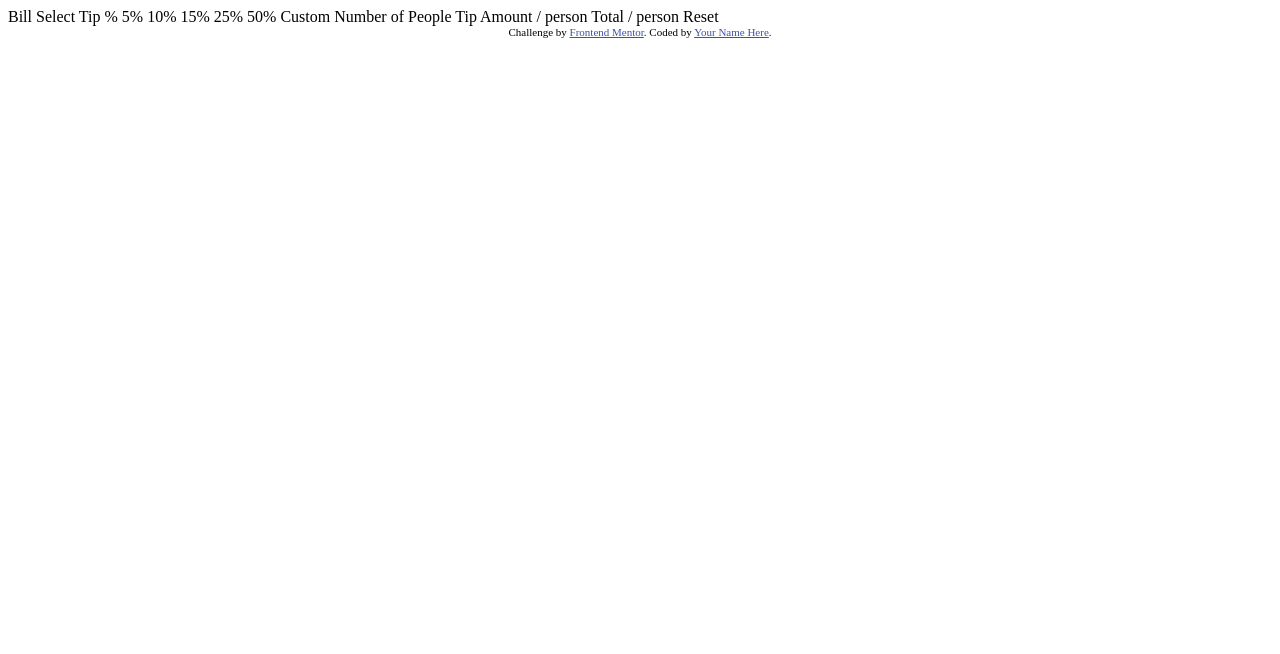
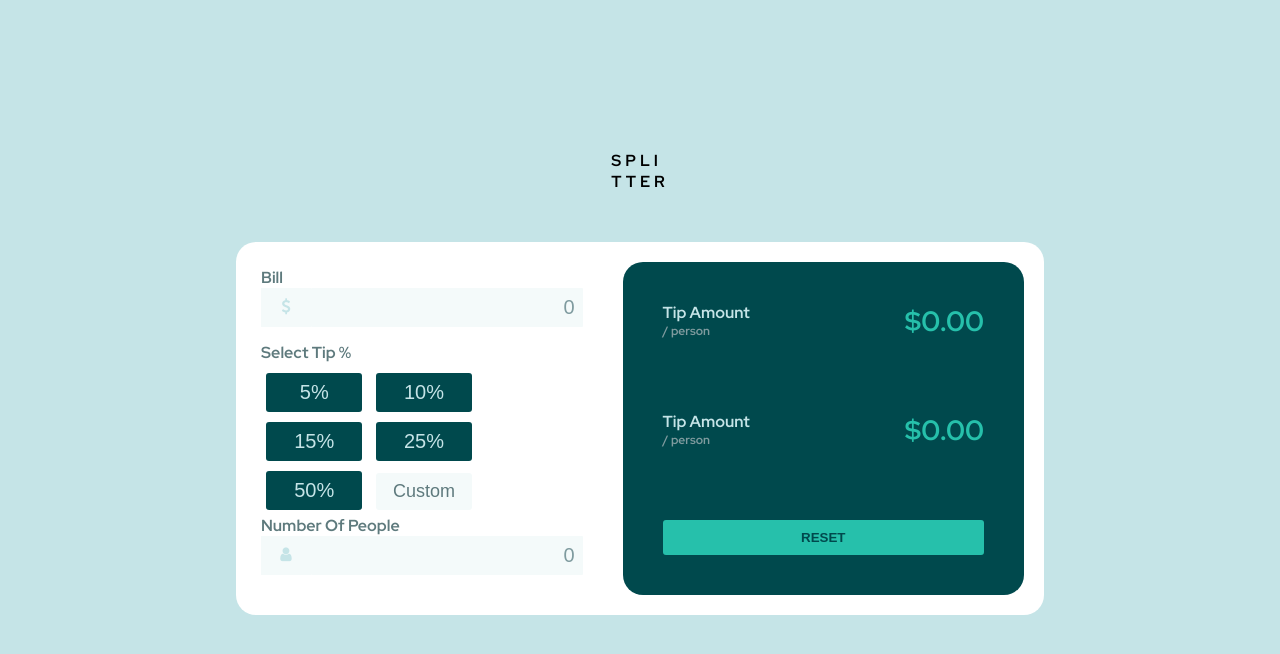
Before and after one commit to Indersingh987/tip-calculator-app-main, a plain HTML site: page index.html in a window 1280 px wide. Drawn offline with Linux system fonts and the light colour scheme.

Commit message:
UI complete

```diff
--- a/index.html
+++ b/index.html
@@ -5,40 +5,58 @@
   <meta name="viewport" content="width=device-width, initial-scale=1.0"> <!-- displays site properly based on user's device -->
 
   <link rel="icon" type="image/png" sizes="32x32" href="./images/favicon-32x32.png">
+  <link rel="stylesheet" href="./styles.css" >
+  <link rel="stylesheet" href="https://cdnjs.cloudflare.com/ajax/libs/font-awesome/4.7.0/css/font-awesome.min.css">
 
-  <title>Frontend Mentor | Tip calculator app</title>
+  <title>Tip calculator app</title>
 
-  <!-- Feel free to remove these styles or customise in your own stylesheet 👍 -->
-  <style>
-    .attribution { font-size: 11px; text-align: center; }
-    .attribution a { color: hsl(228, 45%, 44%); }
-  </style>
 </head>
 <body>
+  <div class= "container">
+    <div class="header"><span>SPLI</span><span>TTER</span></div>
 
-  Bill
+    <div class="calculator">
+      <div class = "first-half">
+        <div class = "form">
+          <div> Bill </div>
+          <div class="input-container">
+            <i class="fa fa-usd icon"></i>
+            <input type="text" placeholder="0" >
+          </div>
+        </div>
 
-  Select Tip %
-  5%
-  10%
-  15%
-  25%
-  50%
-  Custom
+        <div class="mid">
+          <div>Select Tip %</div>
+          <button class="btn1">5%</button>
+          <button class="btn1">10%</button>
+          <button class="btn1">15%</button>
+          <button class = "btn1">25%</button>
+          <button class= "btn1">50%</button>
+          <button class = "btn2">Custom</button>
+        </div>
 
-  Number of People
+        <div class = "form">
+          <div> Number Of People </div>
+          <div class="input-container">
+            <i class="fa fa-user icon"></i>
+            <input type="text" placeholder="0" >
+          </div>
+        </div>
+      </div>
 
-  Tip Amount
-  / person
+      <div class="second-half">
+        <div class="amount">
+          <div>Tip Amount <span>/ person</span></div>
+          <strong>$0.00</strong>
+        </div>
+        <div class="amount">
+          <div>Tip Amount <span>/ person</span></div>
+          <strong>$0.00</strong>
+        </div>
+        <button class = "btn3">RESET</button>
+      </div>
 
-  Total
-  / person
-
-  Reset
-
-  <div class="attribution">
-    Challenge by <a href="https://www.frontendmentor.io?ref=challenge" target="_blank">Frontend Mentor</a>.
-    Coded by <a href="#">Your Name Here</a>.
+    </div>
   </div>
 </body>
 </html>
--- /dev/null
+++ b/styles.css
@@ -0,0 +1,206 @@
+@import url("https://fonts.googleapis.com/css2?family=Red+Hat+Display:wght@700&family=Space+Mono:wght@400;700&display=swap");
+:root {
+  --StrongCyan: hsl(172, 67%, 45%);
+  --VeryDarkCyan: hsl(183, 100%, 15%);
+  --DarkGrayishCyan1: hsl(186, 14%, 43%);
+  --DarkGrayishCyan2: hsl(186, 14%, 56%);
+  --LightGrayishCyan1: hsl(185, 41%, 84%);
+  --LightGrayishCyan2: hsl(185, 41%, 97%);
+  --White: hsl(0, 0%, 100%);
+}
+
+body {
+  background-color: var(--LightGrayishCyan1);
+  min-height: 100vh;
+  width: 100vw;
+  padding: 0;
+  margin: 0;
+  display: flex;
+  flex-direction: column;
+  align-items: center;
+  font-family: Red Hat Display;
+}
+
+.container {
+  width: 60%;
+  min-width: 375px;
+  min-height: 80%;
+  display: flex;
+  flex-direction: column;
+  align-items: center;
+  margin-top: 150px;
+}
+
+.header {
+  display: flex;
+  flex-direction: column;
+  width: fit-content;
+  letter-spacing: 4px;
+  margin-bottom: 50px;
+}
+
+.calculator {
+  background: var(--White);
+  width: 100%;
+  min-height: 300px;
+  display: flex;
+  padding: 20px;
+  border-radius: 20px;
+}
+
+.first-half {
+  display: flex;
+  flex-direction: column;
+  flex: 0.5;
+  justify-content: space-between;
+  padding: 5px;
+  padding-right: 40px;
+}
+
+.second-half {
+  display: flex;
+  flex-direction: column;
+  flex: 0.5;
+  padding: 40px;
+  justify-content: space-between;
+  background-color: var(--VeryDarkCyan);
+  border-radius: 20px;
+}
+
+.first-half .form div {
+  color: var(--DarkGrayishCyan1);
+}
+
+.first-half .form {
+  width: 100%;
+}
+
+.first-half .form input {
+  width: 100%;
+  border: none;
+  background-color: var(--LightGrayishCyan2);
+  padding: 8px;
+  border-radius: 1px;
+  outline: none;
+  text-align: end;
+  font-size: 20px;
+  color: var(--VeryDarkCyan);
+}
+
+.first-half .form input::placeholder {
+  color: var(--DarkGrayishCyan2);
+  text-align: end;
+}
+
+.input-container {
+  display: -ms-flexbox; /* IE10 */
+  display: flex;
+  width: 100%;
+  margin-bottom: 15px;
+}
+
+.icon {
+  padding: 10px;
+  background: var(--LightGrayishCyan2);
+  color: var(--LightGrayishCyan1);
+  min-width: 30px;
+  text-align: center;
+}
+
+.btn1 {
+  width: 30%;
+  margin: 5px;
+  padding: 8px;
+  border: none;
+  background-color: var(--VeryDarkCyan);
+  color: var(--LightGrayishCyan1);
+  border-radius: 3px;
+  cursor: pointer;
+  font-size: 20px;
+}
+
+.mid div {
+  color: var(--DarkGrayishCyan1);
+  margin-bottom: 5px;
+}
+
+.btn2 {
+  width: 30%;
+  margin: 5px;
+  padding: 8px;
+  border: none;
+  background-color: var(--LightGrayishCyan2);
+  color: var(--DarkGrayishCyan1);
+  border-radius: 3px;
+  cursor: pointer;
+  font-size: 18px;
+}
+
+.amount {
+  display: flex;
+  flex-direction: row;
+  justify-content: space-between;
+}
+
+.amount div {
+  display: flex;
+  flex-direction: column;
+  color: var(--LightGrayishCyan1);
+}
+
+.amount span {
+  color: var(--DarkGrayishCyan2);
+  font-size: 12px;
+}
+
+.amount strong {
+  font-size: 28px;
+  color: var(--StrongCyan);
+}
+
+.btn3 {
+  background-color: var(--StrongCyan);
+  border: none;
+  outline: none;
+  cursor: pointer;
+  width: 100%;
+  align-self: center;
+  padding: 10px;
+  border-radius: 3px;
+  color: var(--VeryDarkCyan);
+  font-weight: 700;
+}
+
+@media only screen and (max-width: 376px) {
+  .container {
+    width: 100vw;
+    margin-top: 40px;
+  }
+  .calculator {
+    flex-direction: column;
+    align-items: center;
+    flex: 1;
+  }
+  .first-half {
+    align-items: center;
+    padding-right: 20px;
+    padding: 20px;
+  }
+  .mid div {
+    margin-left: 5px;
+  }
+  .btn1 {
+    width: 45%;
+  }
+  .btn2 {
+    width: 45%;
+  }
+  .second-half {
+    padding: 20px;
+    width: 80%;
+    flex: 1;
+  }
+  .amount {
+    margin-bottom: 30px;
+  }
+}
```
Also changed, not shown: index.js (added).
